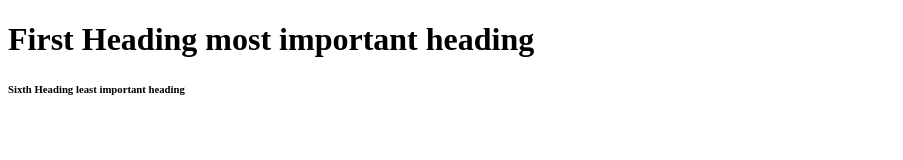
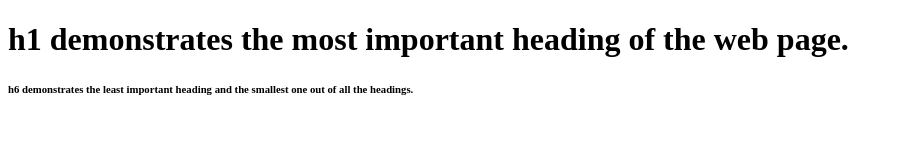
Before and after one commit to LilyMacDonaldSome2003/reference-website, a plain HTML site: page index.html in a window 1280 px wide. Shown: the whole page, without its empty margins (0-903 px from the left). Drawn offline with Linux system fonts and the light colour scheme.

Commit message:
Fixed h1 and h6

```diff
--- a/index.html
+++ b/index.html
@@ -9,13 +9,11 @@
 <body>
     <!-- this is a header -->
     <header>
-        <h1>First Heading most important heading</h1>
-        <h6>Sixth Heading least important heading</h6>
-
 
     </header>
     <main>
-
+        <h1>h1 demonstrates the most important heading of the web page.</h1>
+        <h6>h6 demonstrates the least important heading and the smallest one out of all the headings.</h6>
     </main>
 
     <footer></footer>
```
